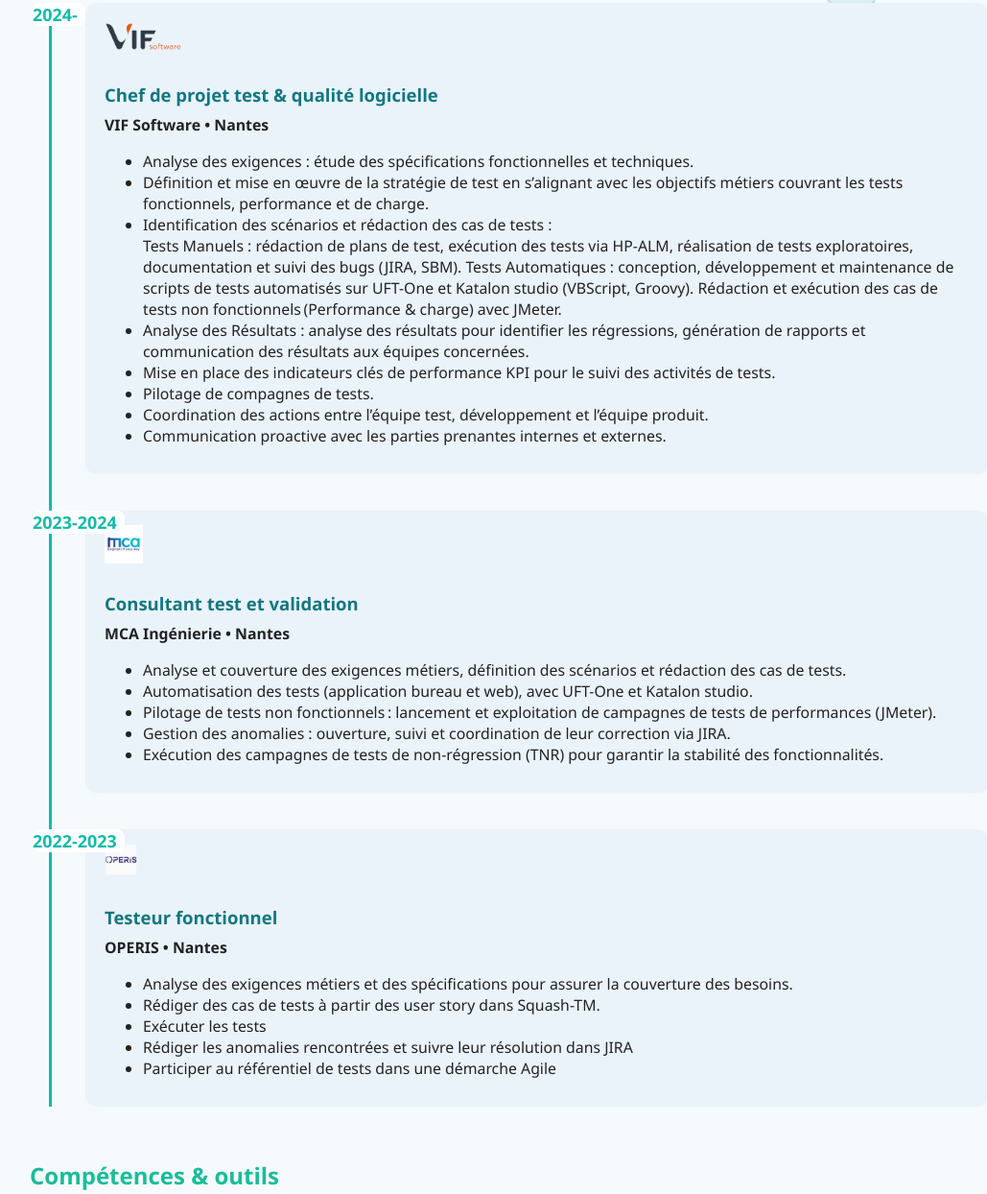
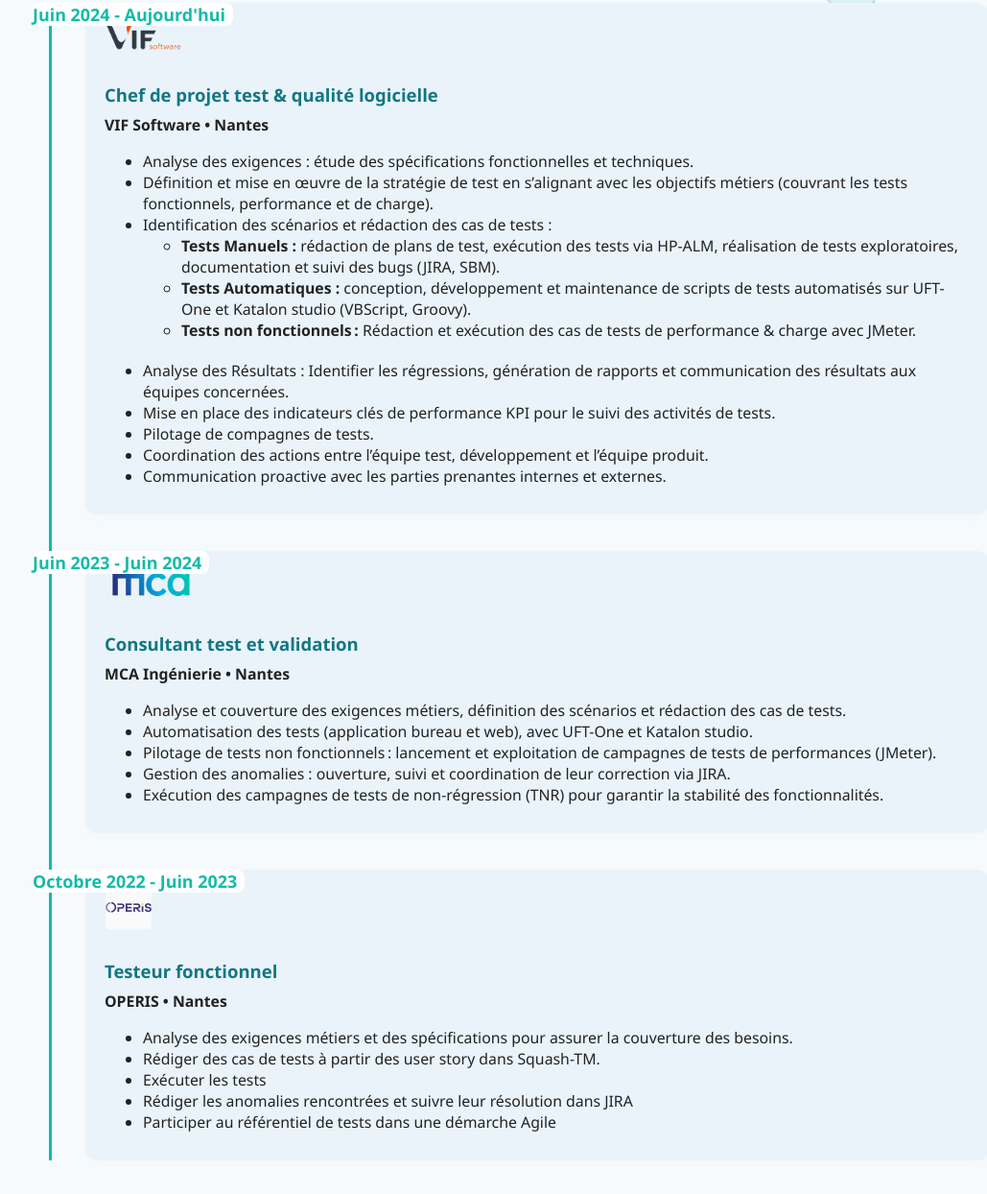
Before and after one commit to habibmahjoubi/site-habib, a plain HTML site: page info.html in a window 1280 px wide. Shown: the part 414-1658 px from the top of the page at 96% size, without its empty margins (109-1138 px from the left). Drawn offline with Linux system fonts and the light colour scheme.

Commit message:
Refactor code structure for improved readability and maintainability

```diff
--- a/info.html
+++ b/info.html
@@ -90,19 +90,27 @@
   <div class="timeline-vertical">
     <!-- ... (tes events VIF/MCA/OPERIS) ... -->
     <div class="eventV">
-      <div class="event-yearV">2024-</div>
+      <div class="event-yearV">Juin 2024 - Aujourd'hui</div>
       <div class="event-contentV">
         <img src="images/vif.png" style="height:40px;width:auto;margin-bottom:5px;" alt="VIF">
         <h3>Chef de projet test & qualité logicielle</h3>
         <strong>VIF Software • Nantes</strong>
         <ul>
           <li>Analyse des exigences : étude des spécifications fonctionnelles et techniques.</li>
-          <li>Définition et mise en œuvre de la stratégie de test en s’alignant avec les objectifs métiers couvrant les tests fonctionnels, performance et de charge.</li>
+          <li>Définition et mise en œuvre de la stratégie de test en s’alignant avec les objectifs métiers (couvrant les tests fonctionnels, performance et de charge).</li>
           <li>Identification des scénarios et rédaction des cas de tests :</li>
-                  Tests Manuels : rédaction de plans de test, exécution des tests via HP-ALM, réalisation de tests exploratoires, documentation et suivi des bugs (JIRA, SBM).
-                  Tests Automatiques : conception, développement et maintenance de scripts de tests automatisés sur UFT-One et Katalon studio (VBScript, Groovy).
-                  Rédaction et exécution des cas de tests non fonctionnels (Performance & charge) avec JMeter.
-          <li>Analyse des Résultats : analyse des résultats pour identifier les régressions, génération de rapports et communication des résultats aux équipes concernées.</li>
+          <ul>
+            <li>
+              <strong>Tests Manuels :</strong> rédaction de plans de test, exécution des tests via HP-ALM, réalisation de tests exploratoires, documentation et suivi des bugs (JIRA, SBM).
+            </li>
+            <li>
+              <strong>Tests Automatiques :</strong> conception, développement et maintenance de scripts de tests automatisés sur UFT-One et Katalon studio (VBScript, Groovy).
+            </li>
+            <li>
+              <strong>Tests non fonctionnels :</strong> Rédaction et exécution des cas de tests de performance & charge avec JMeter.
+            </li>
+          </ul>
+          <li>Analyse des Résultats : Identifier les régressions, génération de rapports et communication des résultats aux équipes concernées.</li>
           <li>Mise en place des indicateurs clés de performance KPI pour le suivi des activités de tests.</li>
           <li>Pilotage de compagnes de tests.</li>
           <li>Coordination des actions entre l’équipe test, développement et l’équipe produit.</li>
@@ -112,9 +120,9 @@
     </div>
     <!-- ... autres expériences ... -->
     <div class="eventV">
-      <div class="event-yearV">2023-2024</div>
+      <div class="event-yearV">Juin 2023 - Juin 2024</div>
       <div class="event-contentV">
-        <img src="images/mca.jpeg" style="height:40px;width:auto;margin-bottom:5px;" alt="MCA">
+        <img src="images/mca.png" style="height:40px;width:auto;margin-bottom:5px;" alt="MCA">
         <h3>Consultant test et validation</h3>
         <strong>MCA Ingénierie • Nantes</strong>
         <ul>
@@ -127,9 +135,9 @@
       </div>
     </div>
     <div class="eventV">
-      <div class="event-yearV">2022-2023</div>
+      <div class="event-yearV">Octobre 2022 - Juin 2023</div>
       <div class="event-contentV">
-        <img src="images/Operis.png" style="height:34px;width:auto;margin-bottom:7px;" alt="Operis">
+        <img src="images/Operis.png" style="height:50px;width:auto;margin-bottom:5px;" alt="Operis">
         <h3>Testeur fonctionnel</h3>
         <strong>OPERIS • Nantes</strong>
         <ul>
```
Also changed, not shown: images/mca.jpeg (deleted), images/mca.png (added).
